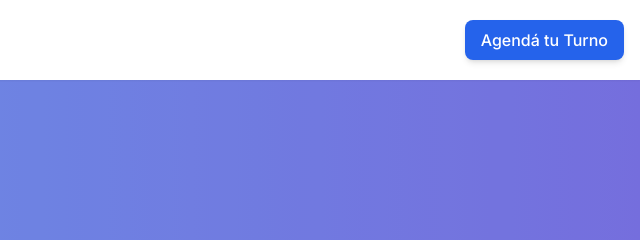
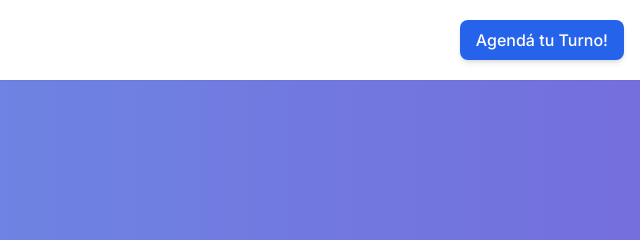
Before and after one commit to Marisha200/funcional, a plain HTML site: page index.html in a window 1280 px wide. Shown: the top 240 px of the page, 640-1280 px from the left. Drawn offline with nearby package versions, Linux system fonts and the light colour scheme; placeholder pictures from the web are drawn by us.

Commit message:
Update index.html

```diff
--- a/index.html
+++ b/index.html
@@ -36,7 +36,7 @@
         <nav class="container mx-auto px-4 flex justify-between items-center">
             <a href="#" class="text-2xl font-semibold text-gray-900 rounded-md p-2">Pablo Sotelo</a>
             <a href="#contacto" class="bg-blue-600 hover:bg-blue-700 text-white font-medium py-2 px-4 rounded-lg shadow-md transition duration-300 ease-in-out">
-                Agendá tu Turno
+                Agendá tu Turno!
             </a>
         </nav>
     </header>
```
